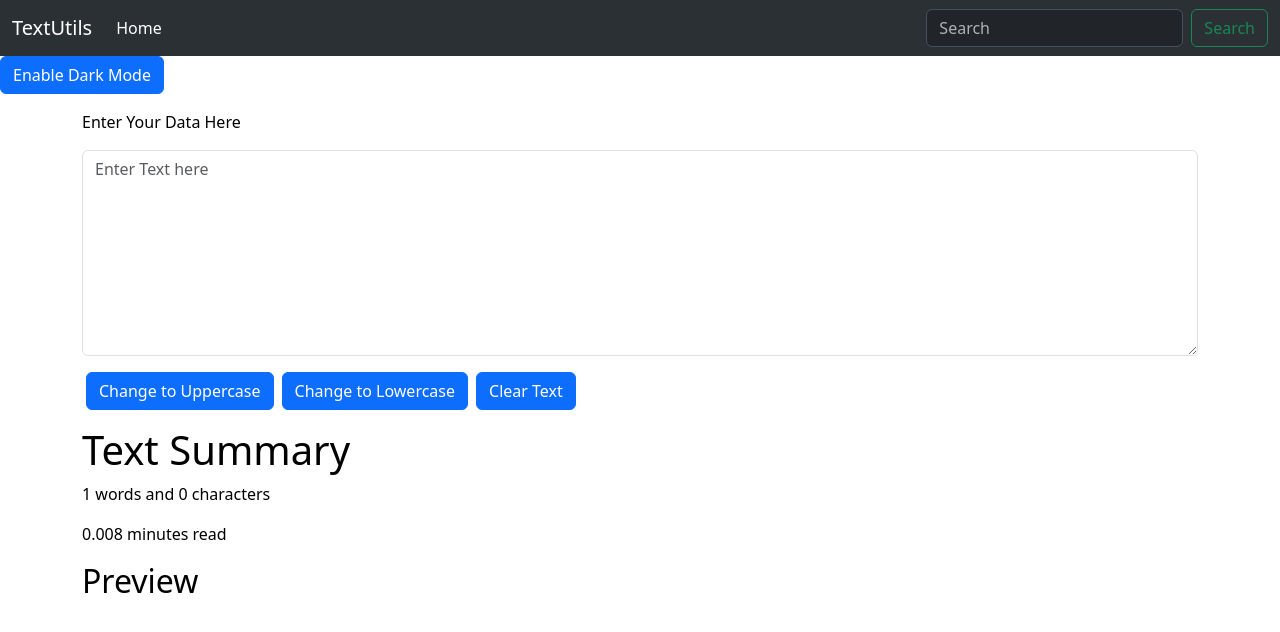
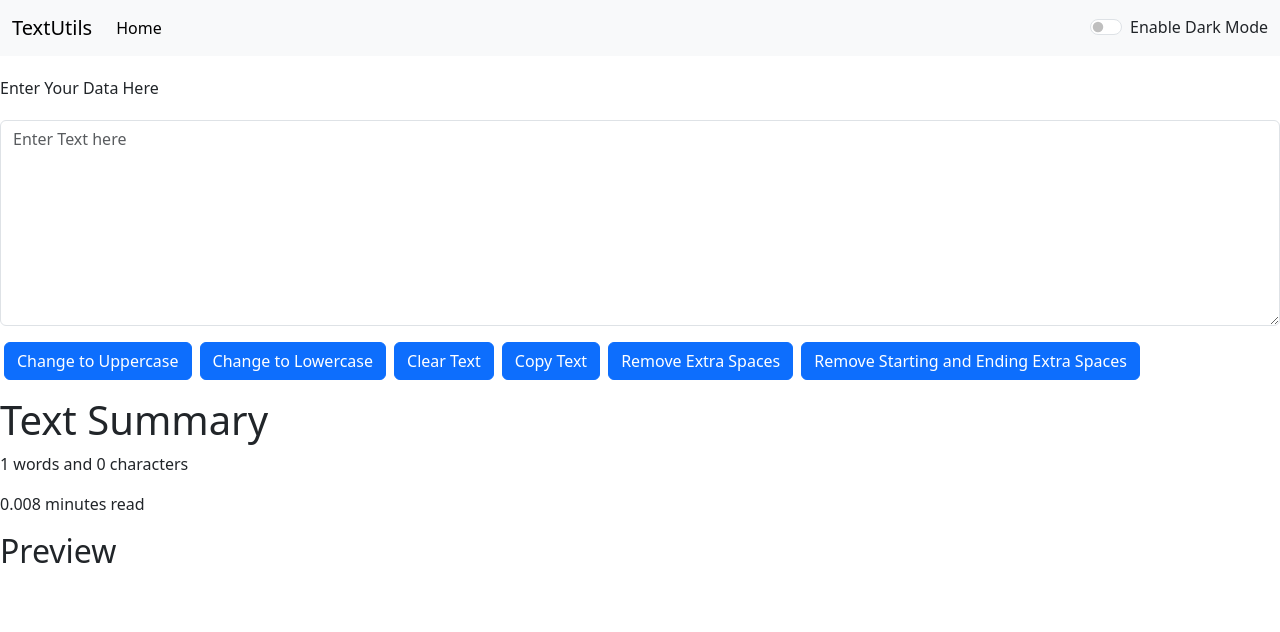
Before and after one commit to riteshsharma-pc/textutils, a React (Create React App) app: page / in a window 1280 px wide. Shown: the top 632 px of the page. Built offline with nearby package versions, Linux system fonts and the light colour scheme.

Commit message:
adding dark mode

```diff
--- a/src/App.js
+++ b/src/App.js
@@ -1,39 +1,39 @@
-import { useState } from "react";
 import Navbar from "./components/Navbar";
 import Workspace from "./components/Workspace";
+import { useState } from 'react'
 function App() {
-  const [themeMode, setthemeMode] = useState({
-    color: 'black',
-    backgroundColor: 'white'
-  })
-  const [themeBtnText, setThemeBtnText] = useState('Enable Dark Mode')
-
-  const theme = () => {
-    if (themeMode.color === 'black') {
-      setthemeMode({
-        color: 'white',
-        backgroundColor: 'black'
-      })
-      setThemeBtnText('Enable Light Mode')
-
+  const [mode, setMode] = useState('light')
+  const [theme, setTheme] = useState()
+  const switchDarkMode = () => {
+    if (mode === 'light') {
+      setMode('dark')
+      themeMode(mode)
     }
     else {
-      setthemeMode({
+      setMode('light')
+      themeMode(mode)
+    }
+  }
+  const themeMode = () => {
+    if (mode === 'dark') {
+      setTheme({
         color: 'black',
         backgroundColor: 'white'
       })
-      setThemeBtnText('Enable Dark Mode')
+    }
+    else {
+      setTheme({
+        color: 'white',
+        backgroundColor: 'rgb(8 5 28)'
+      })
     }
   }
 
   return (
-    <><div style={themeMode}>
-      <Navbar title="TextUtils"/>
-      <button className="btn btn-primary" onClick={theme}>{themeBtnText}</button>
-      <div className="container">
-        <Workspace />
-      </div>
-      </div></>
+    <>
+      <Navbar title="TextUtils" switchDarkMode={switchDarkMode} mode={mode} />
+      <Workspace theme={theme} />
+    </>
   );
 }
 export default App;
--- a/src/components/Navbar.js
+++ b/src/components/Navbar.js
@@ -1,7 +1,7 @@
 export default function Navbar(props) {
     return (
         <>
-            <nav className="navbar navbar-expand-lg bg-dark bg-body-tertiary" data-bs-theme="dark">
+            <nav className="navbar navbar-expand-lg bg-body-tertiary" data-bs-theme={props.mode}>
                 <div className="container-fluid">
                     <a className="navbar-brand" href="/">{props.title}</a>
                     <button className="navbar-toggler" type="button" data-bs-toggle="collapse" data-bs-target="#navbarSupportedContent" aria-controls="navbarSupportedContent" aria-expanded="false" aria-label="Toggle navigation">
@@ -13,10 +13,10 @@
                                 <a className="nav-link active" aria-current="page" href="/">Home</a>
                             </li>
                         </ul>
-                        <form className="d-flex" role="search">
-                            <input className="form-control me-2" type="search" placeholder="Search" aria-label="Search" />
-                            <button className="btn btn-outline-success" type="submit">Search</button>
-                        </form>
+                        <div className={`form-check form-switch text-${props.mode === 'dark' ? 'light' : 'dark'}`}>
+                            <input className="form-check-input" onClick={props.switchDarkMode} type="checkbox" role="switch" id="flexSwitchCheckDefault" />
+                            <label className="form-check-label" htmlFor="flexSwitchCheckDefault" >{props.mode === 'dark' ? 'Enable Ligth Mode' : 'Enable Dark Mode'}</label>
+                        </div>
                     </div>
                 </div>
             </nav>
--- a/src/components/Workspace.js
+++ b/src/components/Workspace.js
@@ -1,6 +1,6 @@
 import { useState } from "react";
 
-export default function Workspace() {
+export default function Workspace(props) {
     const uppercaseFunc = () => {
         setData(data.toUpperCase())
     }
@@ -14,15 +14,28 @@
     const handleChange = (event) => {
         setData(event.target.value);
     }
-
+    const copyText = () => {
+        navigator.clipboard.writeText(data.toString());
+    }
+    const removeFrontBackSpaces = () => {
+        setData(data.trim());
+    }
+    const removeExtraSpaces = () => {
+        var newData = data.split(/[ ]+/);
+        setData(newData.join(" "))
+    }
     return (
         <>
-            <div className="form my-3">
-                <label htmlFor="dataofuser" className="my">Enter Your Data Here</label>
-                <textarea className="form-control my-3" value={data} onChange={handleChange} placeholder="Enter Text here" rows="8" id="dataofuser"></textarea>
+            <div style={props.theme}>
+                <div className="form py-3">
+                    <label htmlFor="dataofuser" className="my-1">Enter Your Data Here</label>
+                    <textarea className="form-control my-3" id="databox" value={data} onChange={handleChange} placeholder="Enter Text here" rows="8"></textarea>
                     <button className="btn btn-primary mx-1" onClick={uppercaseFunc}>Change to Uppercase</button>
                     <button className="btn btn-primary mx-1" onClick={lowercaseFunc}>Change to Lowercase</button>
                     <button className="btn btn-primary mx-1" onClick={clearTextFunc}>Clear Text</button>
+                    <button className="btn btn-primary mx-1" onClick={copyText}>Copy Text</button>
+                    <button className="btn btn-primary mx-1" onClick={removeExtraSpaces}>Remove Extra Spaces</button>
+                    <button className="btn btn-primary mx-1" onClick={removeFrontBackSpaces}>Remove Starting and Ending Extra Spaces</button>
                 </div>
                 <div>
                     <h1>Text Summary</h1>
@@ -31,6 +44,7 @@
                     <h2>Preview</h2>
                     <p>{data}</p>
                 </div>
+            </div>
         </>
     );
 };
```
Lines whose indentation alone changed are shown as unchanged.
